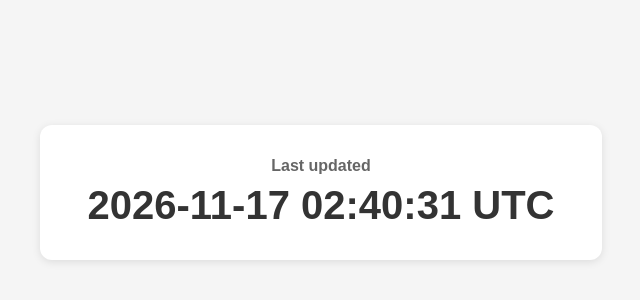
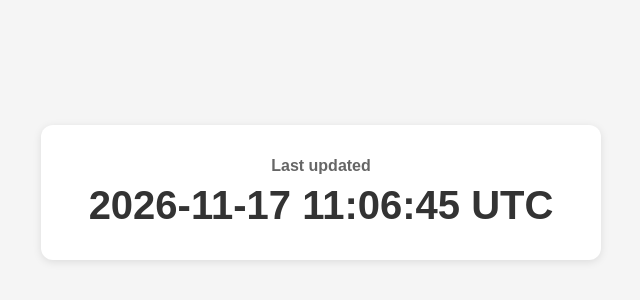
Before and after one commit to jbarronuk/BillableHours, a plain HTML site: page index.html in a window 1280 px wide. Shown: the part 208-508 px from the top of the page, 319-959 px from the left. Drawn offline with Linux system fonts and the light colour scheme.

Commit message:
Update dashboard

```diff
--- a/index.html
+++ b/index.html
@@ -27,7 +27,7 @@
 <body>
     <div class="card">
         <h1>Last updated</h1>
-        <p>2026-11-17 02:40:31 UTC</p>
+        <p>2026-11-17 11:06:45 UTC</p>
     </div>
 </body>
 </html>
```
